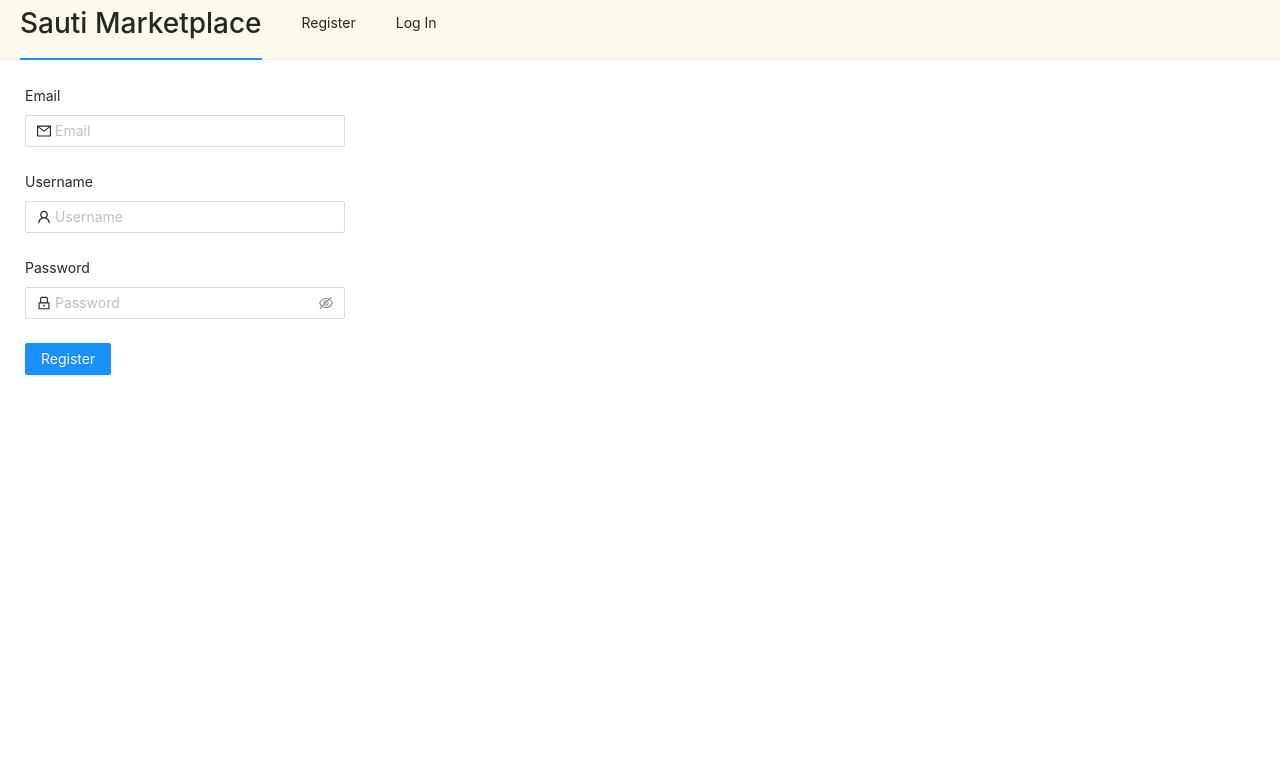
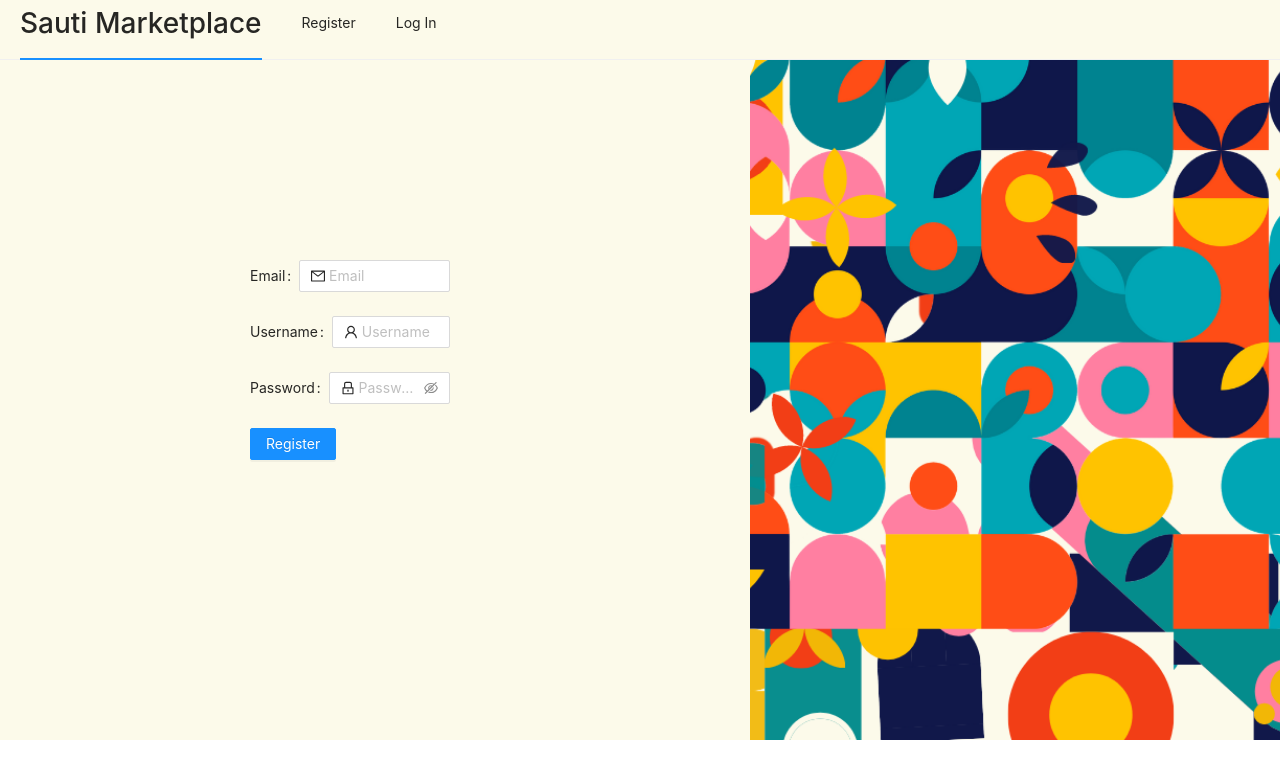
Before and after one commit to atoledo1/Sauti-African-Marketplace, a React (Create React App) app in the folder my-app/: page /register in a window 1280 px wide. Shown: the top 778 px of the page. Built offline with nearby package versions, Linux system fonts and the light colour scheme.

Commit message:
added background to register

```diff
--- a/my-app/src/components/register.js
+++ b/my-app/src/components/register.js
@@ -8,6 +8,7 @@ import "../App.css";
 
 import {UserOutlined, LockOutlined, MailOutlined} from "@ant-design/icons";
 import {Form, Input, Button, Space} from "antd";
+import sauti from "../images/sauti.png"
 const initialForm = {
   email: "",
   username: "",
@@ -32,7 +33,14 @@ function Register() {
   };
 
   return (
-    <Form style={{width: "25%", margin:"25px"}} layout="vertical">
+    <div style={{ height:"680px",zIndex:"80", width:"100%",backgroundImage:`url(${sauti})`,
+   backgroundSize: 'cover',
+   backgroundPosition:"center",
+  backgroundRepeat: 'no-repeat'}}>
+<div style={{backgroundColor:"#FCFAEA", zindex:"100",  width: '750px',
+        height: '680px',}}>
+<div className="container">
+    <Form style={{ width:"300px", padding:"50px", marginLeft:"200px", paddingTop:"200px"}} layout="horizontal">
       <Form.Item
         rules={[
           {
@@ -95,6 +103,9 @@ function Register() {
         </Button>
       </Form.Item>
     </Form>
+    </div>
+    </div>
+    </div>
   );
 }
 export default Register;
```
